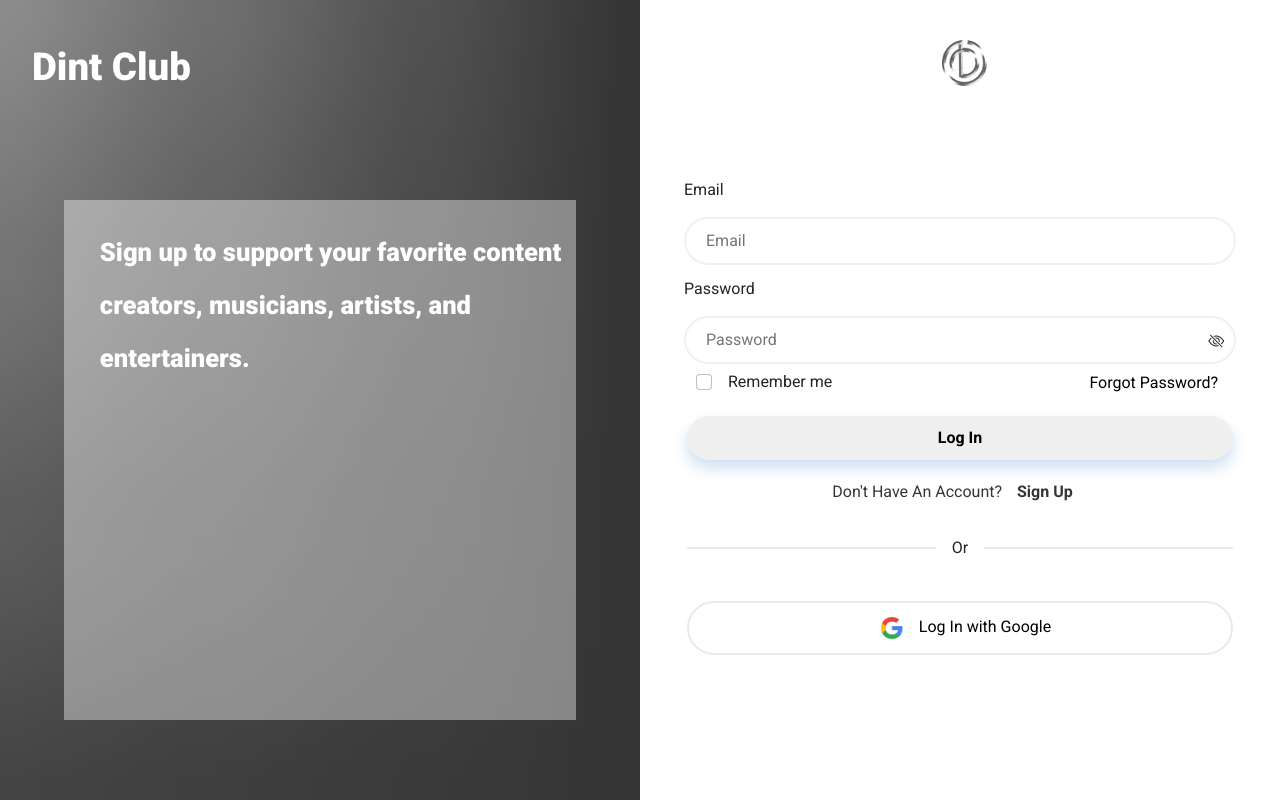
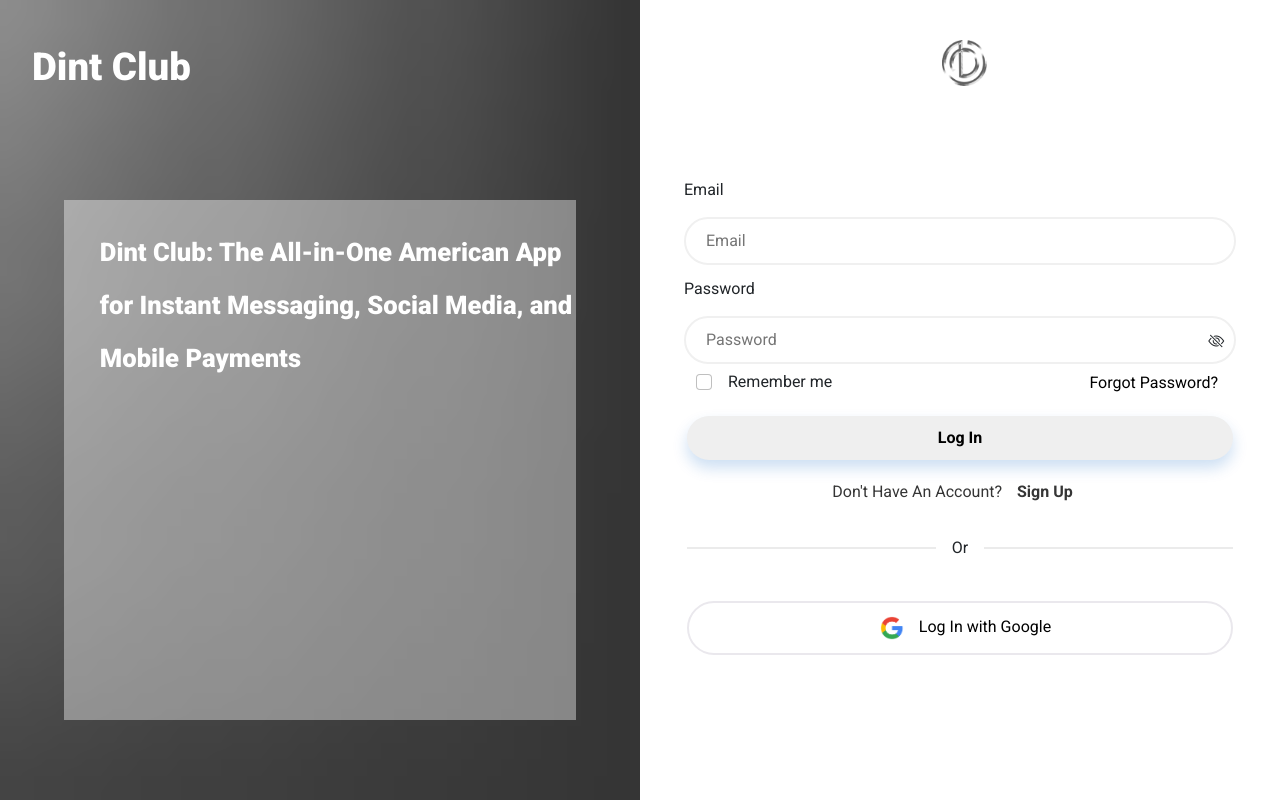
Before and after one commit to DintLabs/dint.com-fe-prod, a React (Create React App) app: page / in a window 1280 px wide. Shown: the top 800 px of the page. Built offline with nearby package versions, Linux system fonts and the light colour scheme; no server answers; what ipfs-http-client would draw is missing.

Commit message:
Update Login.tsx

```diff
--- a/src/frontend/pages/Login/Login.tsx
+++ b/src/frontend/pages/Login/Login.tsx
@@ -340,7 +340,7 @@ const Login = () => {
           <p className="left-head position-absolute notranslate">Dint Club</p>
           <div className="bg-left-content d-flex justify-content-center">
             <div className="left-text">
-              <p >Sign up to support your favorite content creators, musicians, artists, and entertainers.
+              <p >Dint Club: The All-in-One American App for Instant Messaging, Social Media, and Mobile Payments
           </p>
               </div>
           </div>
```
